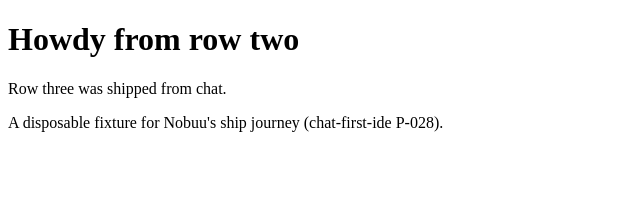
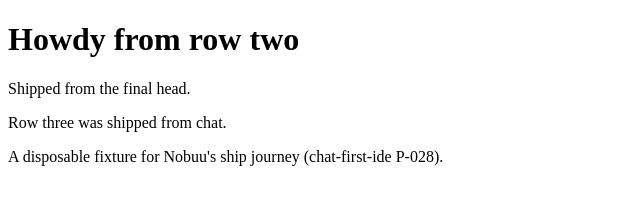
Before and after one commit to bryan-flowhighlevel/nobuu-fixture-cfi-p3-ship-20260922, a website: page site/index.html in a window 1280 px wide. Shown: the whole page, without its empty margins (0-640 px from the left). Drawn offline with Linux system fonts and the light colour scheme.

Commit message:
nobuu: Add a paragraph <p id="final">Shipped from the final head.</p> right aft

```diff
--- a/site/index.html
+++ b/site/index.html
@@ -3,6 +3,7 @@
 <head><meta charset="utf-8"><title>Nobuu ship fixture</title></head>
 <body>
 <h1 id="greeting">Howdy from row two</h1>
+<p id="final">Shipped from the final head.</p>
 <p id="row3">Row three was shipped from chat.</p>
 <p>A disposable fixture for Nobuu's ship journey (chat-first-ide P-028).</p>
 </body>
```
